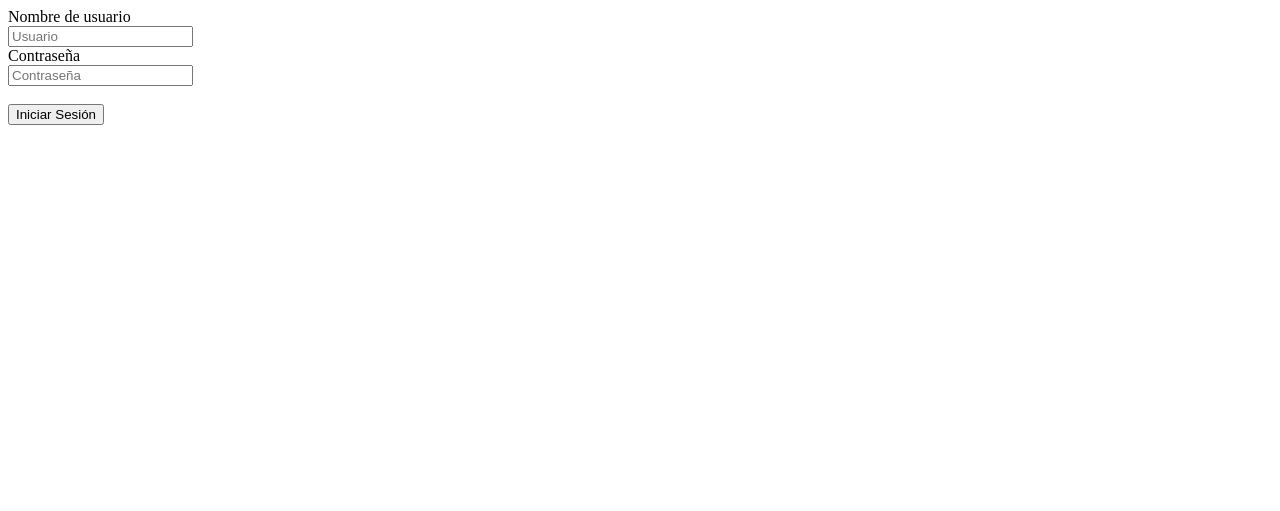
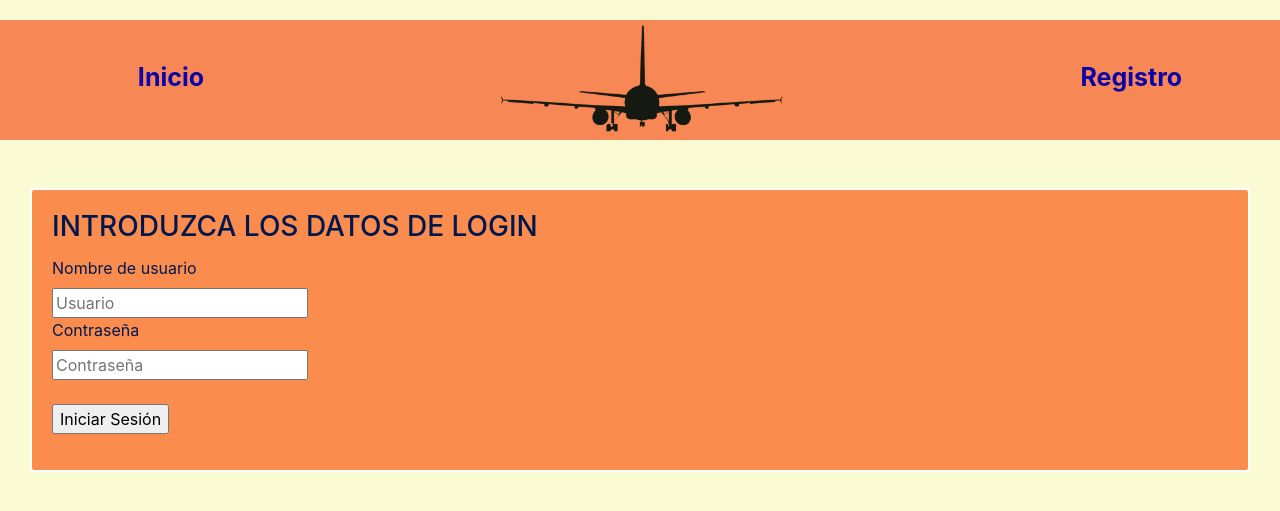
Before and after one commit to Jachada/GestionDeVuelos, a PHP site: page /content/login.php in a window 1280 px wide. Shown: the top 511 px of the page. Run offline with PHP 8.4, Linux system fonts and the light colour scheme; some libraries are stand-ins or nearby versions.

Commit message:
Update login.php

```diff
--- a/content/login.php
+++ b/content/login.php
@@ -5,8 +5,33 @@
     <meta http-equiv="X-UA-Compatible" content="IE=edge">
     <meta name="viewport" content="width=device-width, initial-scale=1.0">
     <title>Iniciar Sesión</title>
+    <script src="https://kit.fontawesome.com/aa8be086da.js"></script>
+    <link rel="stylesheet" href="../style/bootstrap.min.css">
+    <link rel="stylesheet" href="../style/style.css">
 </head>
 <body>
+<div class="container-fluid">
+    <div class="row">
+
+    <header class="cabecera col-12 ">
+
+    <nav class="menu">
+        <ul class="d-flex d-inline-block justify-content-around align-items-center">
+        <li>
+            <a href="../index.php"><i class=""></i><span><strong>Inicio</strong></span></a>
+        </li>
+
+        <div class="div-logo"> <li> <a href="../index.php"><img src="../images/logo.png" alt="" class="logo"></a></li></div>
+
+        <li class="">
+            <a href="registro.php"><i class=""></i><span><strong>Registro</strong></span></a>
+        </li>
+
+
+        </ul>
+    </nav>
+    </header>
+    </div>
     <?php
 
     session_start();
@@ -42,12 +67,35 @@
     }
 
     ?>
+    <div class="row-12 mt-5">
+    <div class="col-12 mb-3">
+     <div class="card" >
+
+        <div class="card-body">
+            <h3 class="card-title">INTRODUZCA LOS DATOS DE LOGIN</h3>
             <form action=<?php echo htmlentities($_SERVER['PHP_SELF']); ?> method="POST">
+
+                <div class="form-group">
                 <label>Nombre de usuario</label><br>
                 <input type="text" name="username" placeholder="Usuario" required/><br>
                 <label>Contraseña</label><br>
                 <input type="password" name="password" placeholder="Contraseña" required/><br><br>
                 <input type="submit" value="Iniciar Sesión">
                 <p><?php echo $error?></p>
+                </div>
+
+            </form>
+        </div>
+      </div>
+    </div>
+</div>
+</div>
+
+    <script src="https://code.jquery.com/jquery-3.3.1.slim.min.js" integrity="sha384-q8i/X+965DzO0rT7abK41JStQIAqVgRVzpbzo5smXKp4YfRvH+8abtTE1Pi6jizo" crossorigin="anonymous"></script>
+    <script src="https://cdnjs.cloudflare.com/ajax/libs/popper.js/1.14.7/umd/popper.min.js" integrity="sha384-UO2eT0CpHqdSJQ6hJty5KVphtPhzWj9WO1clHTMGa3JDZwrnQq4sF86dIHNDz0W1" crossorigin="anonymous"></script>
+    <script src="https://stackpath.bootstrapcdn.com/bootstrap/4.3.1/js/bootstrap.min.js" integrity="sha384-JjSmVgyd0p3pXB1rRibZUAYoIIy6OrQ6VrjIEaFf/nJGzIxFDsf4x0xIM+B07jRM" crossorigin="anonymous"></script>
+    <script src="http://code.jquery.com/jquery-latest.js"></script>
+    <script src="js/menu.js" ></script>
+
 </body>
 </html>
```
Lines whose indentation alone changed are shown as unchanged.
